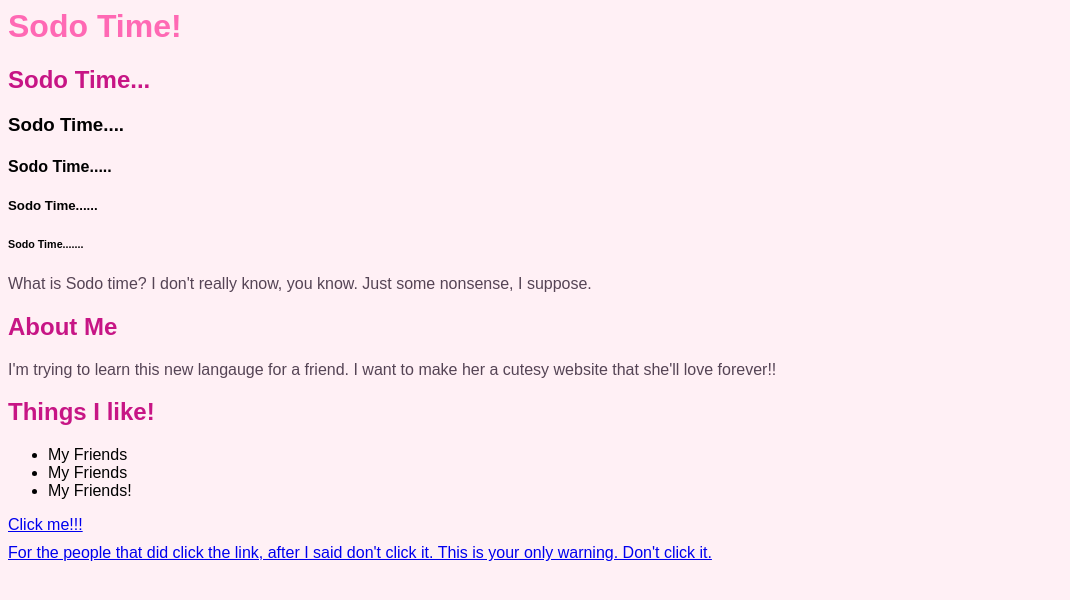
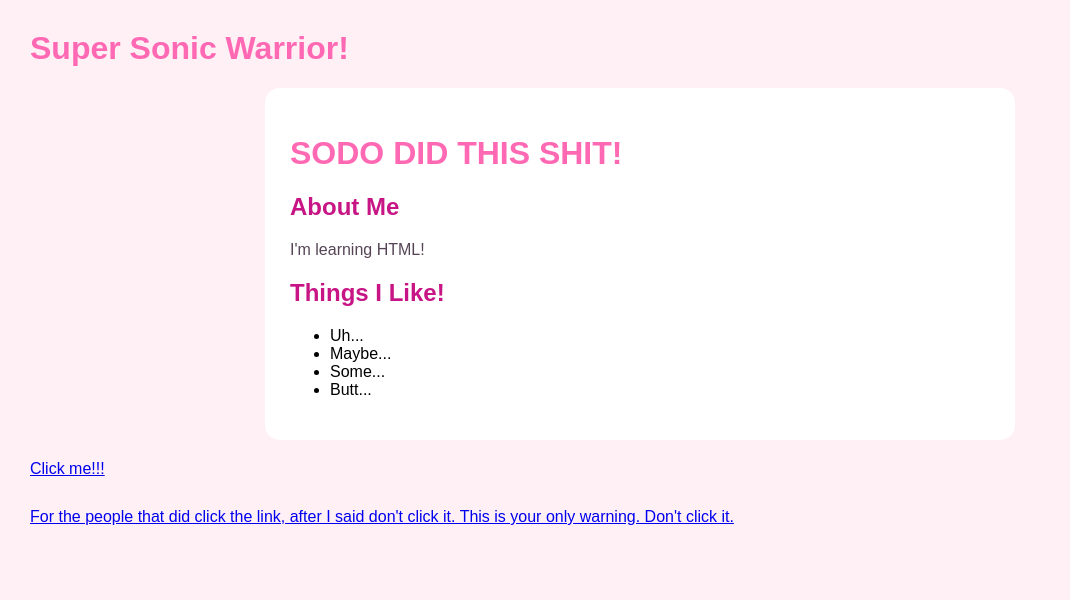
Before and after one commit to Sodoverse/bullshit, a plain HTML site: page index.html in a window 1280 px wide. Shown: the whole page, without its empty margins (0-1070 px from the left). Drawn offline with Linux system fonts and the light colour scheme.

Commit message:
Add files via upload

```diff
--- a/index.html
+++ b/index.html
@@ -2,33 +2,44 @@
   body {
     background-color: lavenderblush;
     font-family: Arial, sans-serif;
-  }
+    margin: 0;
+    padding: 30px;
+}
+
+.container {
+    background-color: white;
+    max-width: 700px;
+    margin: 20px auto;
+    padding: 25px;
+    border-radius: 15px;
+}
   h1 { color: hotpink; }
   h2 { color: mediumvioletred; }
   p { color: #554455; }
   a {
     display: block;
-    margin-bottom: 10px;
-}
+    margin-bottom: 30px;
+  }
 </style>
 
-<h1>Sodo Time!</h1>
-<h2>Sodo Time...</h2>
-<h3>Sodo Time....</h3>
-<h4>Sodo Time.....</h4>
-<h5>Sodo Time......</h5>
-<h6>Sodo Time.......</h6>
-<p>What is Sodo time? I don't really know, you know. Just some nonsense, I suppose. </p>
+<h1>Super Sonic Warrior!</h1>
 
-<h2>About Me</h2>
-<p>I'm trying to learn this new langauge for a friend. I want to make her a cutesy website that she'll love forever!!</p>
+<div class="container">
 
-<h2>Things I like!</h2>
-<ul>
-    <li>My Friends</li>
-    <li>My Friends</li>
-    <li>My Friends!</li>
-</ul>
+    <h1>SODO DID THIS SHIT!</h1>
+
+    <h2>About Me</h2>
+    <p>I'm learning HTML!</p>
+
+    <h2>Things I Like!</h2>
+    <ul>
+        <li>Uh...</li>
+        <li>Maybe...</li>
+        <li>Some...</li>
+        <li>Butt...</li>
+    </ul>
+
+</div>
 
 <a href="https://www.pornhub.com">Click me!!!</a>
-<a href="https://www.Xvideos.com">For the people that did click the link, after I said don't click it. This is your only warning. Don't click it.</a>
+<a href="https://www.xvideos.com">For the people that did click the link, after I said don't click it. This is your only warning. Don't click it.</a>
```
